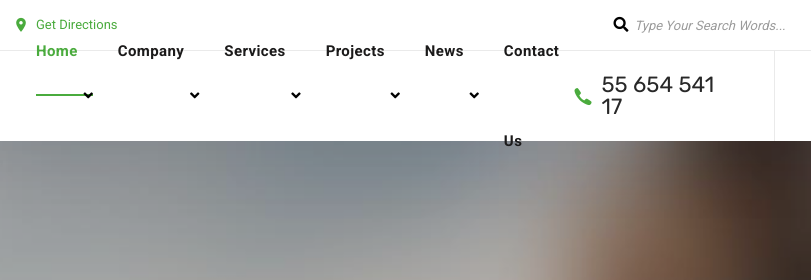
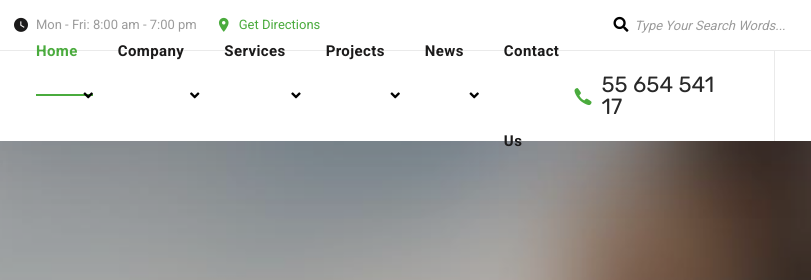
Before and after one commit to iZeeshanHassan/FusionSolar, a plain HTML site: page index.html in a window 1280 px wide. Shown: the top 280 px of the page, 219-1030 px from the left. Drawn offline with Linux system fonts and the light colour scheme; files whose address does not match are found by name.

Commit message:
header changes

```diff
--- a/index.html
+++ b/index.html
@@ -35,10 +35,10 @@
                     <i class="icon-mail"></i>
                     <a href="mailto:Solatec@7oroof.com">Email: Solatec@7oroof.com</a>
                   </li>
-<!--                  <li>-->
-<!--                    <i class="icon-clock"></i>-->
-<!--                    <a href="contact-us.html">Mon - Fri: 8:00 am - 7:00 pm</a>-->
-<!--                  </li>-->
+                  <li>
+                    <i class="icon-clock"></i>
+                    <a href="contact-us.html">Mon - Fri: 8:00 am - 7:00 pm</a>
+                  </li>
                   <li>
                     <i class="icon-location color-primary"></i>
                     <a href="#" class="color-primary">Get Directions</a>
```
